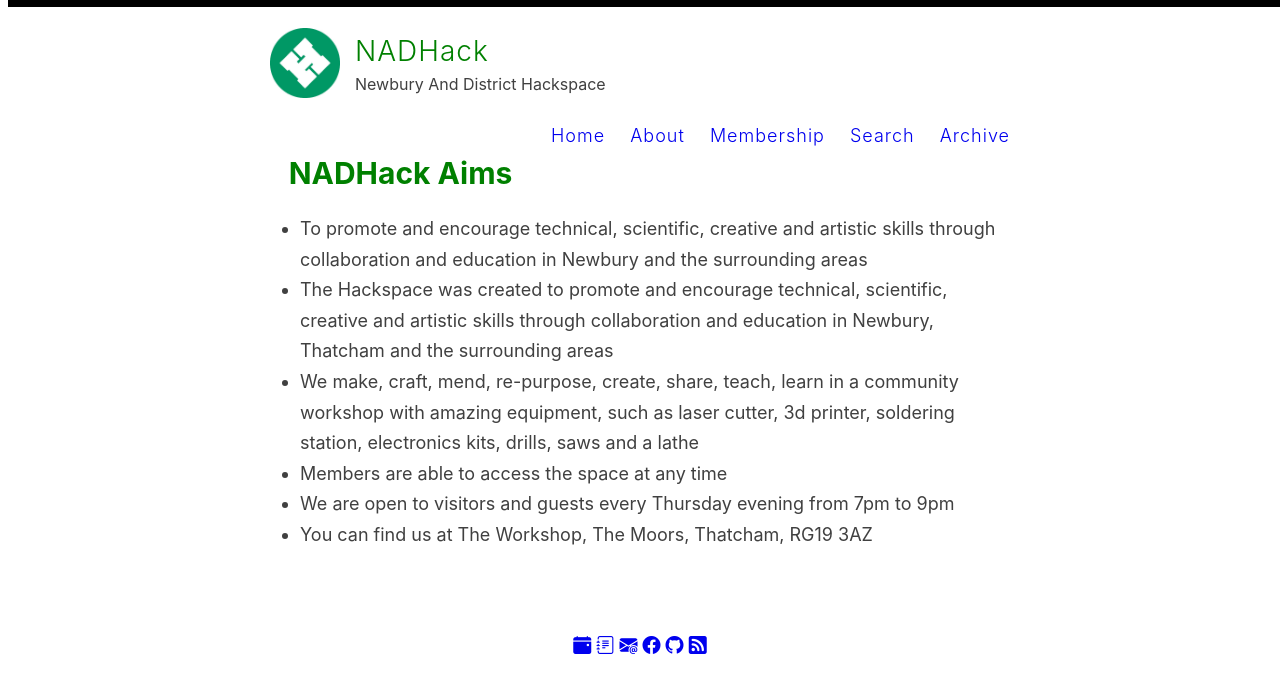
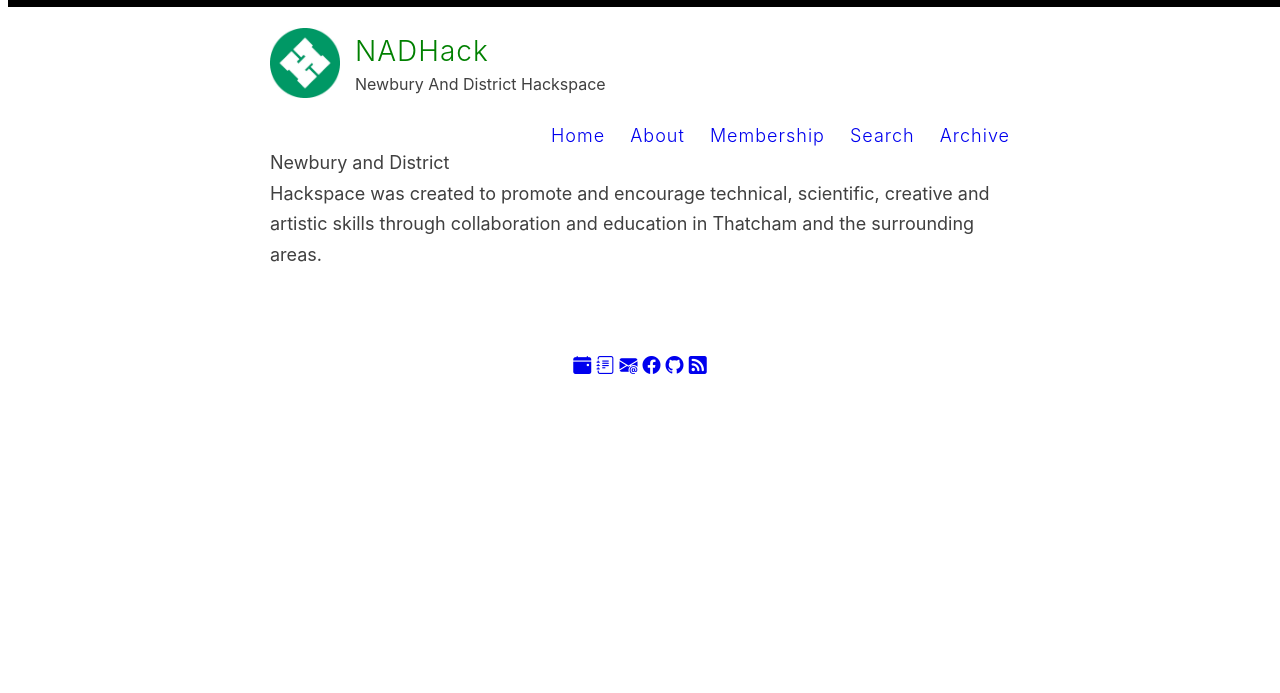
Before and after one commit to nadhack/nhsite, a Jekyll site: the page built from index.html, in a window 1280 px wide. Shown: the top 693 px of the page. Built offline with Jekyll 4.4.1, drawn with Linux system fonts in a browser that asks for light colours; the list of posts is cut into pages by our own code.

Commit message:
update aims for new website design

```diff
--- a/_includes/aims.md
+++ b/_includes/aims.md
@@ -1,8 +1 @@
-# NADHack Aims
-
-- To promote and encourage technical, scientific, creative and artistic skills through collaboration and education in Newbury and the surrounding areas
-- The Hackspace was created to promote and encourage technical, scientific, creative and artistic skills through collaboration and education in Newbury, Thatcham and the surrounding areas
-- We make, craft, mend, re-purpose, create, share, teach, learn in a community workshop with amazing equipment, such as laser cutter, 3d printer, soldering station, electronics kits, drills, saws and a lathe
-- Members are able to access the space at any time
-- We are open to visitors and guests every Thursday evening from 7pm to 9pm
-- You can find us at The Workshop, The Moors, Thatcham, RG19 3AZ
+Newbury and District Hackspace was created to promote and encourage technical, scientific, creative and artistic skills through collaboration and education in Thatcham and the surrounding areas.
```
